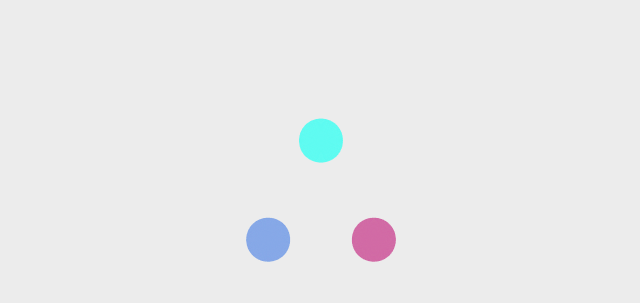
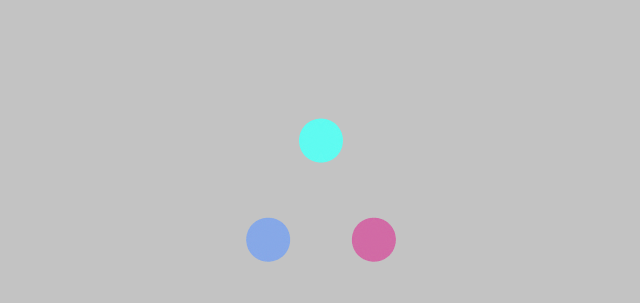
Before and after one commit to ankit1011-coder/ab-sWebZone, a plain HTML site: page 2/cssLoaderAB.html in a window 1280 px wide. Shown: the part 200-503 px from the top of the page, without its empty margins (319-959 px from the left). Drawn offline with Linux system fonts and the light colour scheme.

Commit message:
update cssLoaderAB.html

```diff
--- a/2/cssLoaderAB.html
+++ b/2/cssLoaderAB.html
@@ -3,14 +3,14 @@
         <title>ab's WebZone</title>
         <style type="text/css">
             body{
-                background-color: #ececec;
+                background-color: #c3c3c3;
             }
 
             .container{
                 width: 200px; height: 200px; position: absolute;
                 top: 50%; left: 50%;
                 transform: translate(-50%, -50%);
-                margin: auto; filter: url('#goog');
+                margin: auto; filter: url('#ab');
                 animation: rotate-move 2s ease-in-out infinite;
             }
 
@@ -80,7 +80,7 @@
 
         <svg xmlns="http://www.w3.org/2000/svg" version="1.1">
             <defs>
-                <filter id="goog">
+                <filter id="ab">
                     <feGaussianBlur in="SourceGraphic" stdDeviation="10" result="blur" />
                     <feColorMatrix in="blur" mode="matrix" values="1 0 0 0 0  0 1 0 0 0  0 0 1 0 0  0 0 0 41 -7" />
                 </filter>
```
